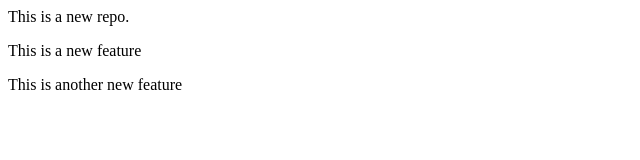
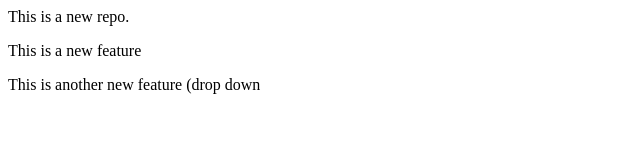
Before and after one commit to xhrivas/LocalRepo, a plain HTML site: page index.html in a window 1280 px wide. Shown: the full height of the page, 0-640 px from the left. Drawn offline with Linux system fonts and the light colour scheme.

```diff
--- a/index.html
+++ b/index.html
@@ -1,3 +1,3 @@
 <p>This is a new repo.</p>
 <P>This is a new feature</P>
-<P> This is another new feature</P>
+<P> This is another new feature (drop down</P>
```
